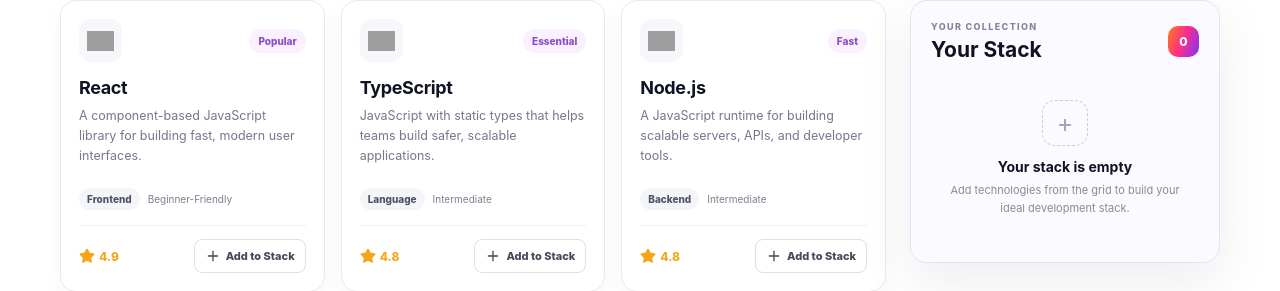
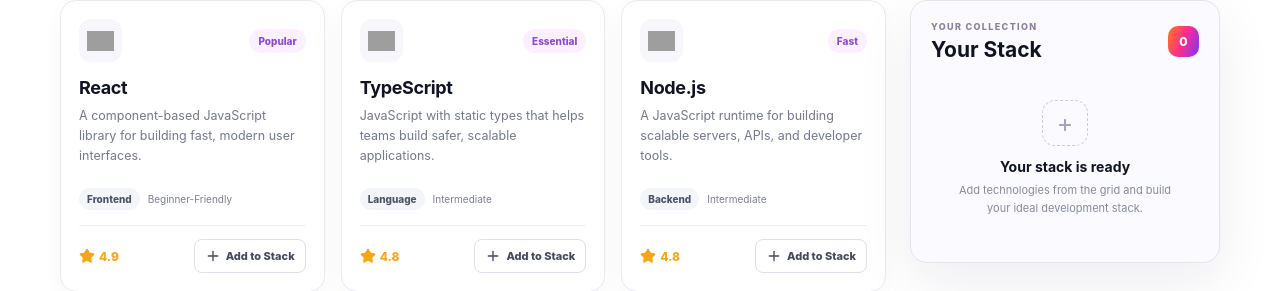
Before and after one commit to arifulimran-info/Assignment-5, a React (Vite) app: page / in a window 1280 px wide. Shown: the part 963-1254 px from the top of the page. Built offline with nearby package versions, Linux system fonts and the light colour scheme; grey boxes are pictures that could not be loaded.

Commit message:
ux: refine empty stack guidance

```diff
--- a/src/components/StackSidebar.tsx
+++ b/src/components/StackSidebar.tsx
@@ -2,6 +2,6 @@
 import type { Technology } from '../types';
 interface Props { stack: Technology[]; onRemove:(id:string)=>void; onClear:()=>void; }
 export default function StackSidebar({stack,onRemove,onClear}:Props){return <aside className="stack-panel"><div className="stack-heading"><div><p className="section-kicker">YOUR COLLECTION</p><h2>Your Stack</h2></div><span className="count">{stack.length}</span></div>
-  {stack.length===0 ? <div className="empty-stack"><div className="empty-icon">+</div><h3>Your stack is empty</h3><p>Add technologies from the grid to build your ideal development stack.</p></div> : <div className="stack-list">{stack.map(t=><div className="stack-item" key={t.id}><img src={t.icon} alt=""/><div><strong>{t.name}</strong><span>{t.category}</span></div><button onClick={()=>onRemove(t.id)} aria-label={`Remove ${t.name}`}><X size={17}/></button></div>)}</div>}
+  {stack.length===0 ? <div className="empty-stack"><div className="empty-icon">+</div><h3>Your stack is ready</h3><p>Add technologies from the grid and build your ideal development stack.</p></div> : <div className="stack-list">{stack.map(t=><div className="stack-item" key={t.id}><img src={t.icon} alt=""/><div><strong>{t.name}</strong><span>{t.category}</span></div><button onClick={()=>onRemove(t.id)} aria-label={`Remove ${t.name}`}><X size={17}/></button></div>)}</div>}
   {stack.length>0 && <button className="remove-all" onClick={onClear}><Trash2 size={15}/> Remove All</button>}
 </aside>}
```
